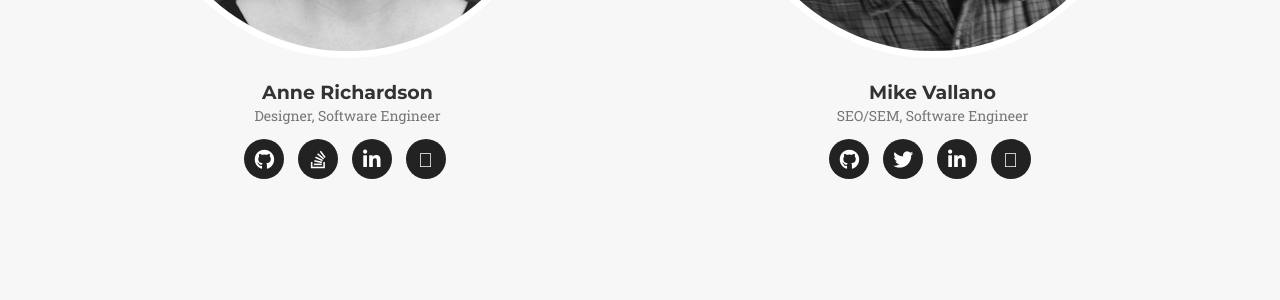
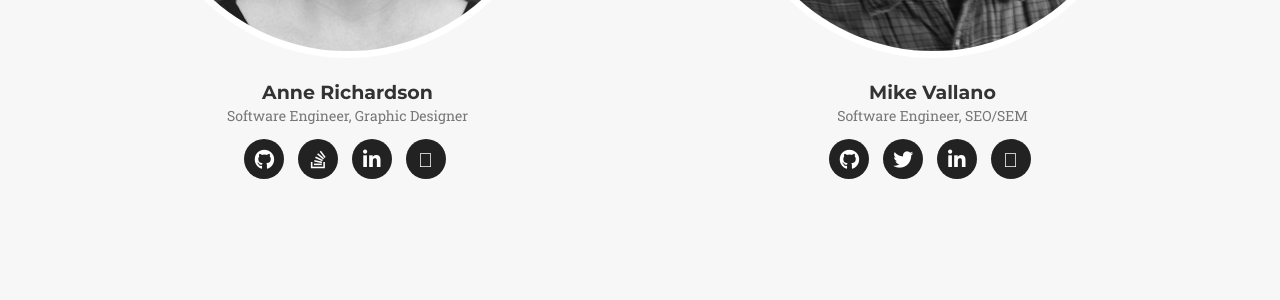
Before and after one commit to localflavor/localflavor.github.io, a Jekyll site: the page built from index.html, in a window 1280 px wide and 900 px high, scrolled down 4718 px. Shown: the part 154-454 px from the top of the window. Built offline with Jekyll 4.4.1, drawn with Linux system fonts in a browser that asks for light colours; nearby versions of some CDN libraries; some web fonts are replaced; some of the changed text lies outside the part shown.

Commit message:
Replace ipsum with text

```diff
--- a/_config.yml
+++ b/_config.yml
@@ -21,20 +21,20 @@ collections:
 people:
 - name: Anne Richardson
   pic: anne
-  position: Designer, Software Engineer
+  position: Software Engineer, Graphic Designer
   social:
     - icon: fab fa-github
       url: https://github.com/lortza
     - icon: fab fa-stack-overflow
       url: https://stackoverflow.com/users/5009528/richardson?tab=profile
     - icon: fab fa-linkedin-in
-      url: https://www.linkedin.com/in/localflavor/
+      url: https://www.linkedin.com/in/richardsonae/
     - icon: fal fa-link
       url:  https://lortza.github.io
 
 - name: Mike Vallano
   pic: mike
-  position: SEO/SEM, Software Engineer
+  position: Software Engineer, SEO/SEM
   social:
     - icon: fab fa-github
       url: https://github.com/mikevallano
--- a/_includes/projects.html
+++ b/_includes/projects.html
@@ -4,7 +4,7 @@
     <div class="row">
       <div class="col-lg-12 text-center">
         <h2 class="section-heading">Portfolio</h2>
-        <h3 class="section-subheading text-muted">Lorem ipsum dolor sit amet consectetur.</h3>
+        <h3 class="section-subheading text-muted">Here are some of our projects</h3>
       </div>
     </div>
     <div class="row">
```
